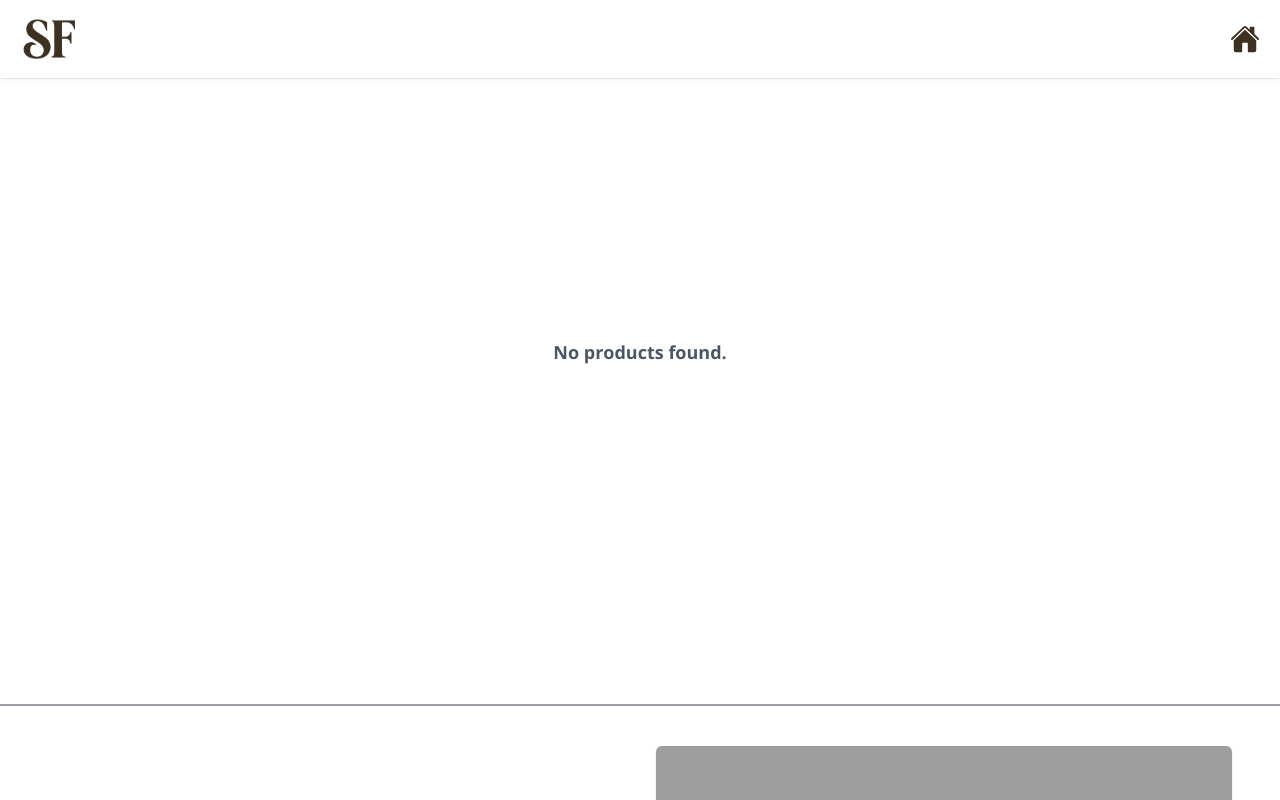
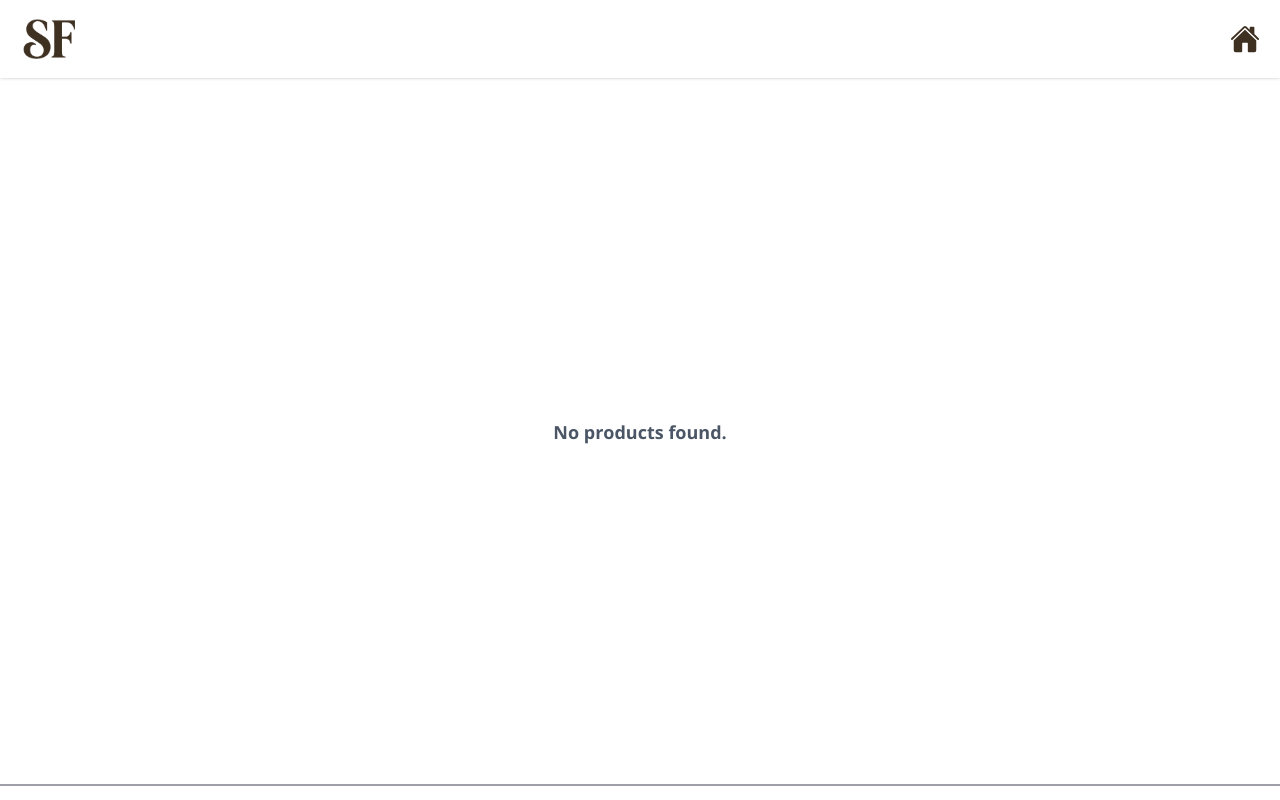
Before and after one commit to RohitJangid05/Santosh-Furniture, a React (Vite) app: page /cart in a window 1280 px wide. Shown: the top 800 px of the page. Built offline with nearby package versions, Linux system fonts and the light colour scheme; grey boxes are pictures that could not be loaded.

Commit message:
navbar fixed

```diff
--- a/src/Components/Cart.jsx
+++ b/src/Components/Cart.jsx
@@ -6,15 +6,16 @@ import NavBar from './NavBar'
 const Cart = () => {
   let {cartProduct,setCartProduct}=useContext(AppContext)
   return (
-    <div>
+    <>
       <NavBar />
+    <div className='mt-20'>
       <div className="p-4 md:p-8">
         {cartProduct.length > 0 ? (
           <div className="grid grid-cols-1 sm:grid-cols-2 md:grid-cols-5 gap-6">
             {cartProduct.map((e, i) => (
               <div
-                key={e.id}
-                className="bg-white rounded-xl shadow-sm shadow-gray-300 p-5 overflow-hidden hover:scale-105 transition-transform duration-300"
+              key={e.id}
+              className="bg-white rounded-xl shadow-sm shadow-gray-300 p-5 overflow-hidden hover:scale-105 transition-transform duration-300"
               >
                  <img
                     src={e.img}
@@ -25,7 +26,7 @@ const Cart = () => {
                   <p>Product Id: {e.id}</p>
                   <Link className='cursor-pointer text-center bg-[#1E2938] text-white px-3 py-1 rounded-md' onClick={() => scrollTo(0, 0)} to={`/productInfo/${e.id}`}>View</Link>
                   <button onClick={()=>{
-                   let filteredProduct= cartProduct.filter(item=>item.id!==e.id)
+                    let filteredProduct= cartProduct.filter(item=>item.id!==e.id)
                     setCartProduct([...filteredProduct])
                   }} className='cursor-pointer text-center bg-red-500 text-white px-3 py-1 rounded-md'>Delete</button>
                 </div>
@@ -37,6 +38,7 @@ const Cart = () => {
         )}
       </div>
     </div>
+        </>
   )
 }
 
--- a/src/Components/NavBar.jsx
+++ b/src/Components/NavBar.jsx
@@ -9,7 +9,7 @@ const NavBar = () => {
     let {pathname} = useLocation()
     let {cartProduct}=useContext(AppContext)
     return (
-        <nav className='fixed w-full flex justify-between items-center px-5 py-3 shadow-sm bg-white z-10'>
+        <nav className='fixed top-0 w-full flex justify-between items-center px-5 py-3 shadow-sm bg-white z-10'>
             <Link to="/"><img className='w-15' src={assets.logo} alt="Logo" /></Link>
             <div className='flex justify-center items-center gap-5'>
 {
```
